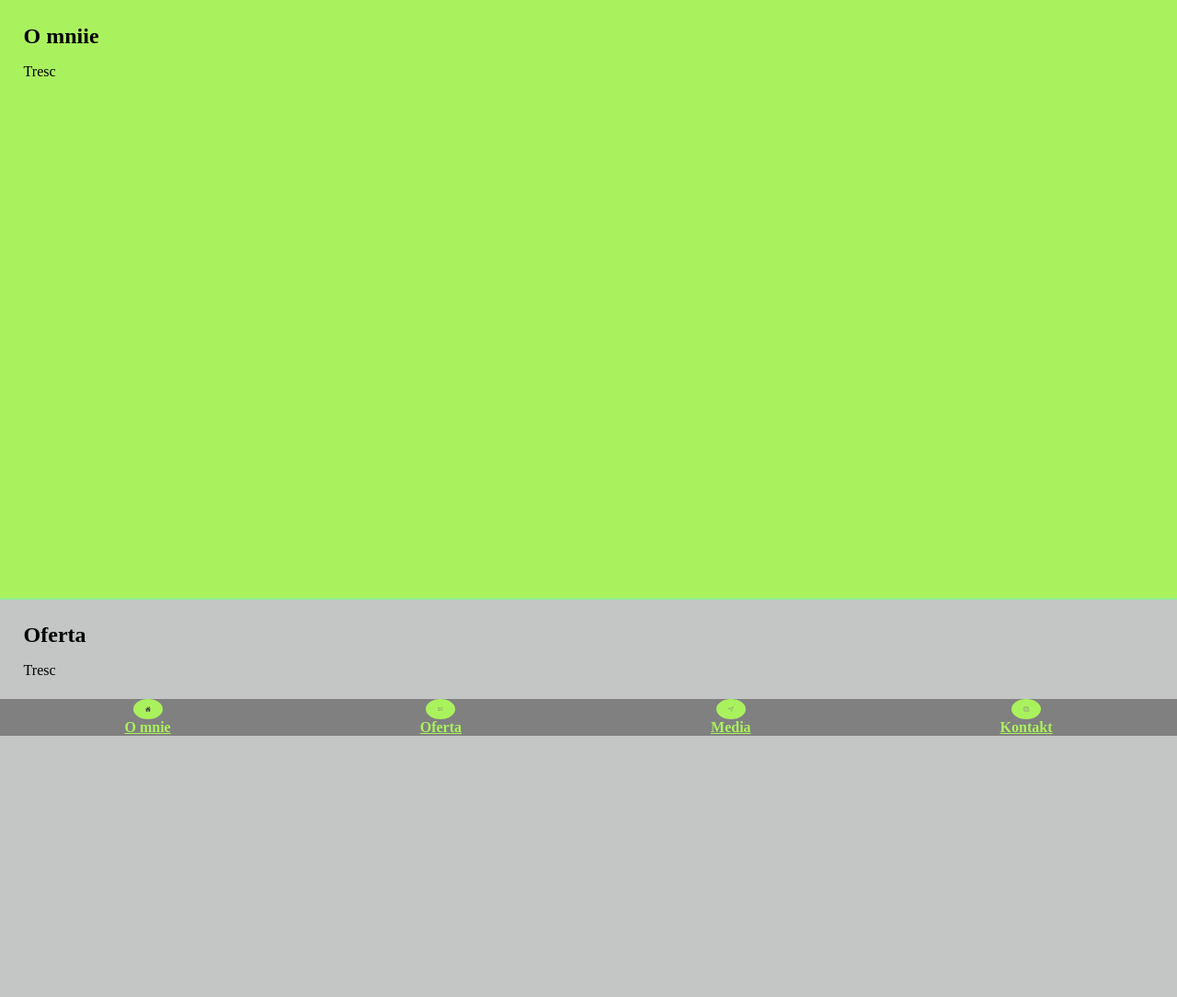
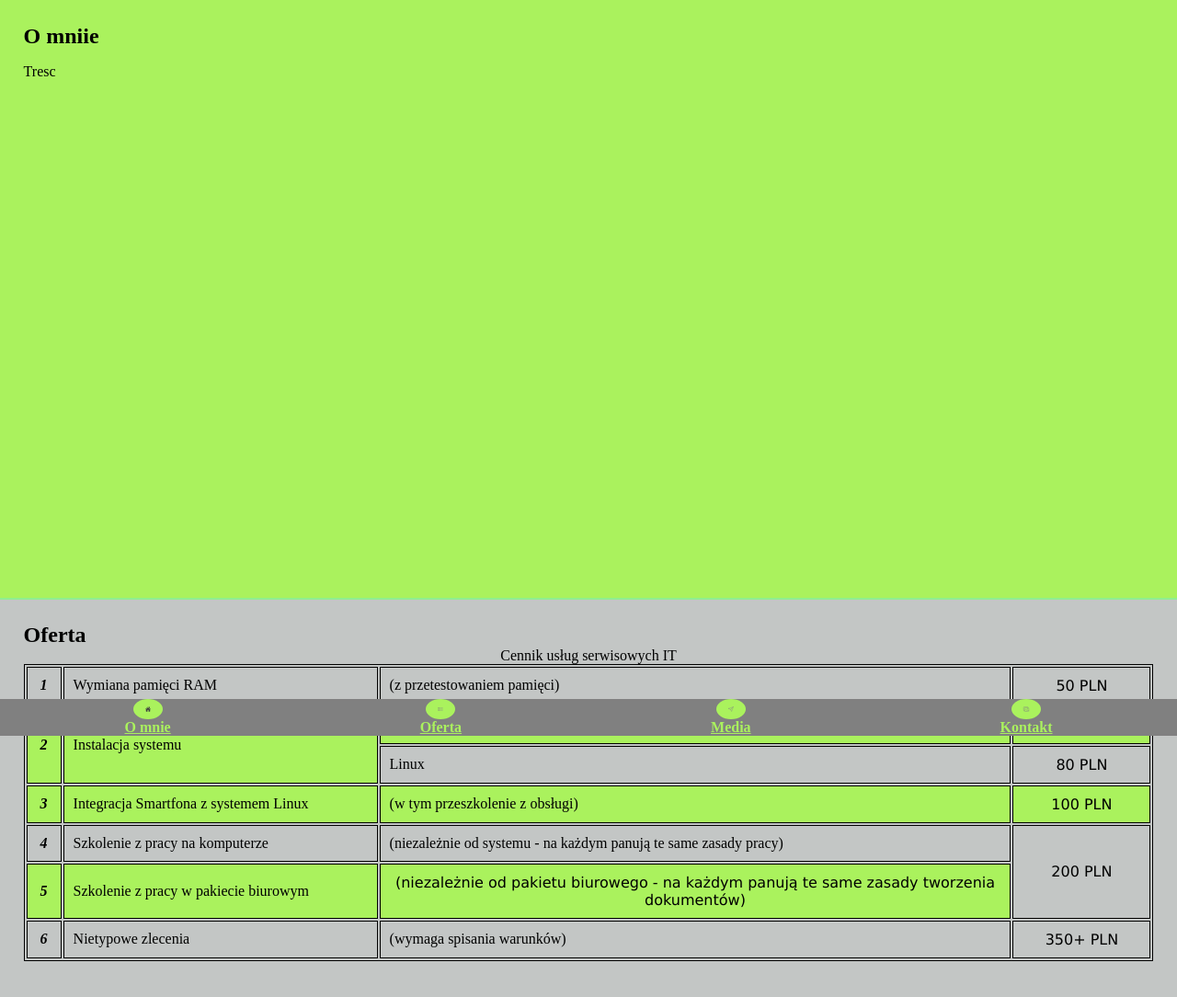
Before and after one commit to MichalskiWiktor/Witryny-op1-intro, a plain HTML site: page index.html in a window 1280 px wide. Shown: the top 1084 px of the page at 92% size. Drawn offline with nearby package versions, Linux system fonts and the light colour scheme.

Commit message:
add table

```diff
--- a/assets/style.css
+++ b/assets/style.css
@@ -80,3 +80,37 @@ main + fotter{
 color: var(--col-green);
 background-color: var(--col-dark);
 }
+table td:nth-child(1){
+    font-weight:bold;
+    font-style: italic;
+}
+table tr:nth-child(odd){
+    background-color: var(--col-grey);
+}
+table tr:nth-child(even){
+    background-color: var(--col-green);
+}
+table{
+    border: 1px solid black;
+}
+table tr td{
+    border: 1px solid black;
+    padding:10px;
+}
+table tr td:last-child{
+    text-align: center;
+    font-family:'Lucida Sans', 'Lucida Sans Regular', 'Lucida Grande', 'Lucida Sans Unicode', Geneva, Verdana, sans-serif;
+}
+table tr td:nth-child(1){
+    width: 1rem; /*1 rem lepiej wyglądał niż 5rem czy 5vw*/
+    text-align: center;
+}
+table tr td:nth-child(2){
+    width: 20rem;/*też lepiej wygląda*/
+}
+table tr td:nth-child(3){
+    width: auto;
+}
+table tr td:nth-child(4){
+    width: 8rem;/*i to też*/
+}
--- a/index.html
+++ b/index.html
@@ -7,6 +7,7 @@
 		<meta name="author" content="Wiktor Michalski">
 		<link rel="stylesheet" href="assets/style.css" type="text/css"/>
 	</head>
+    <body>
         <nav class="bottom">
             <a href="#about" class="active">
                 <ion-icon name="home"></ion-icon>
@@ -32,7 +33,52 @@
             </section>
             <section id="offer">
                 <h2>Oferta</h2>
-                <p>Tresc</p>
+                <table>
+                    <caption>Cennik usług serwisowych IT</caption>
+                    <tbody>
+                      <tr>
+                        <td>1</td>
+                        <td>Wymiana pamięci RAM</td>
+                        <td>(z przetestowaniem pamięci)</td>
+                        <td>50 PLN</td>
+                      </tr>
+                      <tr>
+                        <td rowspan="2">2</td>
+                        <td rowspan="2">Instalacja systemu</td>
+                        <td>Windows</td>
+                        <td>120 PLN</td>
+                      </tr>
+                      <tr>
+                        <td style="display: none;"></td>
+                        <td style="display: none;"></td>
+                        <td>Linux</td>
+                        <td>80 PLN</td>
+                      </tr>
+                      <tr>
+                        <td>3</td>
+                        <td>Integracja Smartfona z systemem Linux</td>
+                        <td>(w tym przeszkolenie z obsługi)</td>
+                        <td>100 PLN</td>
+                      </tr>
+                      <tr>
+                        <td>4</td>
+                        <td>Szkolenie z pracy na komputerze</td>
+                        <td>(niezależnie od systemu - na każdym panują te same zasady pracy)</td>
+                        <td rowspan="2">200 PLN</td>
+                      </tr>
+                      <tr>
+                        <td>5</td>
+                        <td>Szkolenie z pracy w pakiecie biurowym</td>
+                        <td>(niezależnie od pakietu biurowego - na każdym panują te same zasady tworzenia dokumentów)</td>
+                      </tr>
+                      <tr>
+                          <td>6</td>
+                          <td>Nietypowe zlecenia</td>
+                          <td>(wymaga spisania warunków)</td>
+                          <td>350+ PLN</td>
+                      </tr>
+                    </tbody>
+                  </table>
             </section>
             <section id="media">
                 <h2>Media</h2>
```
Also changed, not shown: 1 other file.
